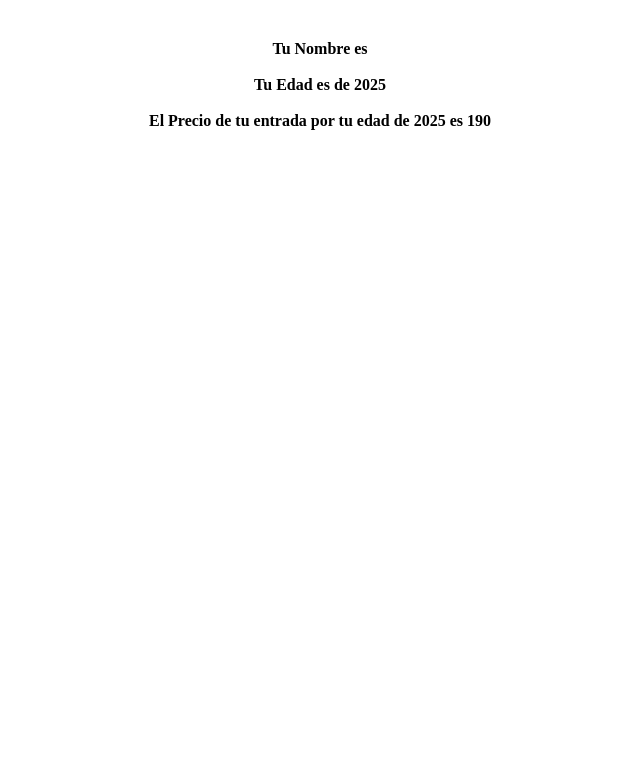
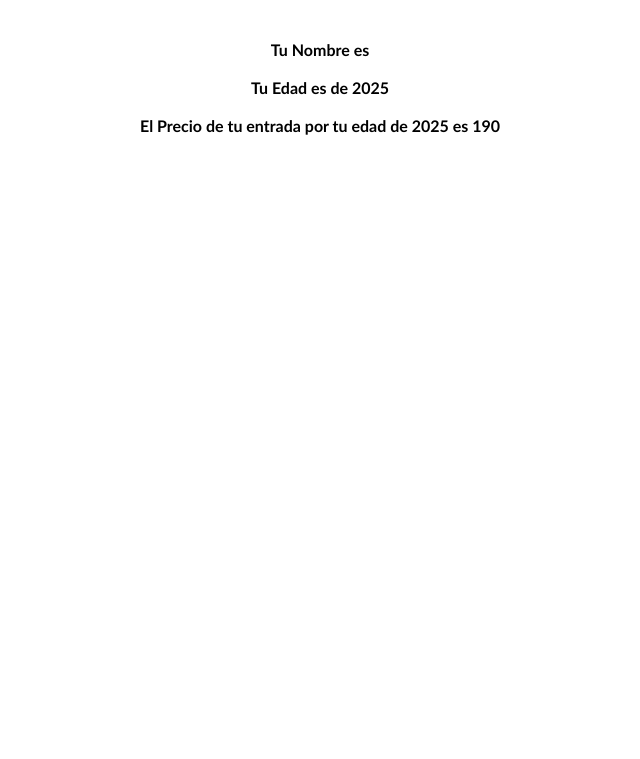
Before and after one commit to FerJH536/Proyectos_HeckFernando, a PHP site: page /ejercicio2.php in a window 1280 px wide. Shown: the top 759 px of the page, without its empty margins (320-960 px from the left). Run offline with PHP 8.4, Linux system fonts and the light colour scheme; data that the repository does not hold is empty.

Commit message:
commit estilo 2

```diff
--- a/estilos.css
+++ b/estilos.css
@@ -1,7 +1,7 @@
 body {
     text-align: center; /* Centrar todo el texto */
     font-weight: bold; /* Negrita en todo el texto */
-    font-family: 'Times New Roman', Times, serif;
+    font-family: 'Gill Sans', 'Gill Sans MT', Calibri, 'Trebuchet MS', sans-serif;
     margin: 40px;
 }
 form {
```
